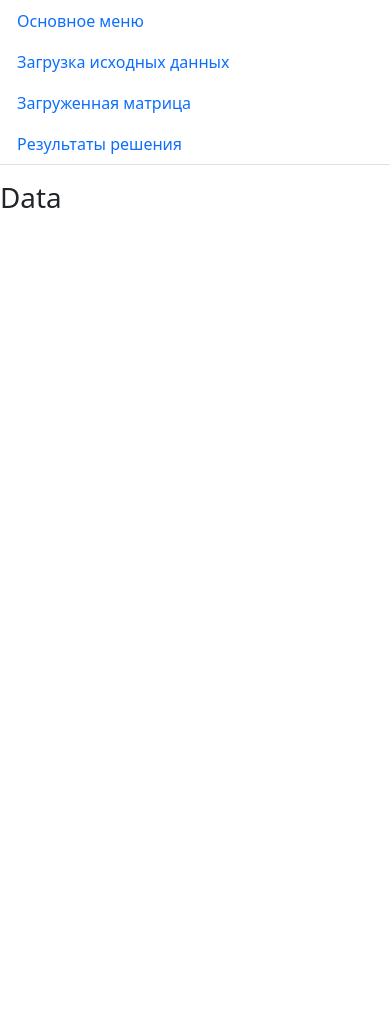
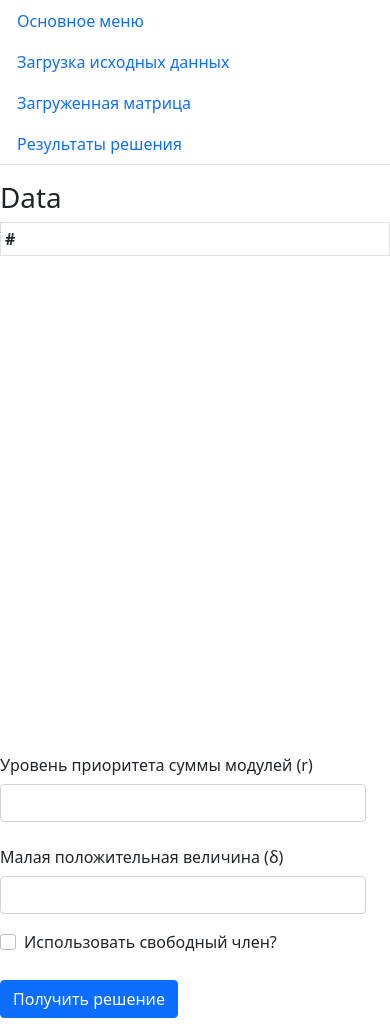
Before and after one commit to onebadman/NKSP, a Flask app: template templates/data.html in a window 390 px wide. Before the commit the page ends 208 px from the top, so only its background shows below. Run offline with Flask 2, Linux system fonts and the light colour scheme; the template is opened without the code that fills it: most values are stand-ins (such as "Sample title", 1, 10 or a date in 2020); lists and menus that the app fills with data are empty.

Commit message:
NKSP-5 Добавить обработку страницы с загруженной матрицей.

```diff
--- a/app.py
+++ b/app.py
@@ -122,8 +122,8 @@ def load_post():
     return render_template('load.html', meta_data=meta_data)
 
 
-@app.route('/data')
-def data():
+@app.route('/data', methods=["GET"])
+def data_get():
     """
     Формирует страницу с загруженными данными.
     """
@@ -161,5 +161,18 @@ def form_free_chlen():
     return redirect(url_for('load_get'))
 
 
+@app.route('/form/data', methods=["POST"])
+def form_data():
+    """
+    Обрабатывает форму setData в шаблоне data.html.
+    """
+
+    meta_data = get_meta_data()
+    meta_data.set_data(request.form)
+    set_object_session('meta_data', json.dumps(meta_data, cls=MetaData.DataEncoder))
+
+    return redirect(url_for('answer'))
+
+
 if __name__ == '__main__':
     app.run(host='0.0.0.0', port=5000)
--- a/templates/data.html
+++ b/templates/data.html
@@ -1,5 +1,37 @@
 {% extends 'base.html' %}
+{% from 'macros.html' import render_table_load_data %}
 
 {% block content %}
     <h1>Data</h1>
+
+    {% if meta_data.load_data %}
+        {{ render_table_load_data(meta_data) }}
+
+        <br>
+        <form action="/form/data" method="post" name="setData">
+            <div class="row align-items-start">
+                <div class="row mb-3">
+                    <label for="inputEmail3" class="col-sm-3 col-form-label">Уровень приоритета суммы модулей (r)</label>
+                    <div class="col-sm-2">
+                        <input type="number" step="0.00000000001" class="form-control" name="r" {% if meta_data.r != None %}value="{{ meta_data.r }}"{% endif %}>
+                    </div>
+                </div>
+                <div class="row mb-3">
+                    <label for="inputPassword3" class="col-sm-3 col-form-label">Малая положительная величина (δ)</label>
+                    <div class="col-sm-2">
+                        <input type="number" step="0.00000000001" class="form-control" name="delta" {% if meta_data.delta != None %}value="{{ meta_data.delta }}"{% endif %}>
+                    </div>
+                </div>
+                <div class="col-12">
+                    <div class="form-check">
+                        <input class="form-check-input" type="checkbox" name="free_chlen" id="gridCheck" {% if meta_data.free_chlen %} checked {% endif %}>
+                        <label class="form-check-label" for="gridCheck">Использовать свободный член?</label>
+                    </div>
+                </div>
+            </div>
+
+            <br>
+            <button type="submit" class="btn btn-primary">Получить решение</button>
+        </form>
+    {% endif %}
 {% endblock %}
--- a/templates/load.html
+++ b/templates/load.html
@@ -14,6 +14,7 @@
     {% if meta_data.load_data %}
         {{ render_table_load_data(meta_data) }}
 
+        <br>
         <form action="/data" method="get">
             <button type="submit" class="btn btn-primary">Подготовить исходные данные</button>
         </form>
--- a/templates/main.html
+++ b/templates/main.html
@@ -13,7 +13,7 @@
             </div>
         </div>
 
-    <br>
-    <button type="submit" class="btn btn-primary">Загрузить исходные данные</button>
+        <br>
+        <button type="submit" class="btn btn-primary">Загрузить исходные данные</button>
     </form>
 {% endblock %}
```
Also changed, not shown: server/meta_data.py (+9 -0 lines).
